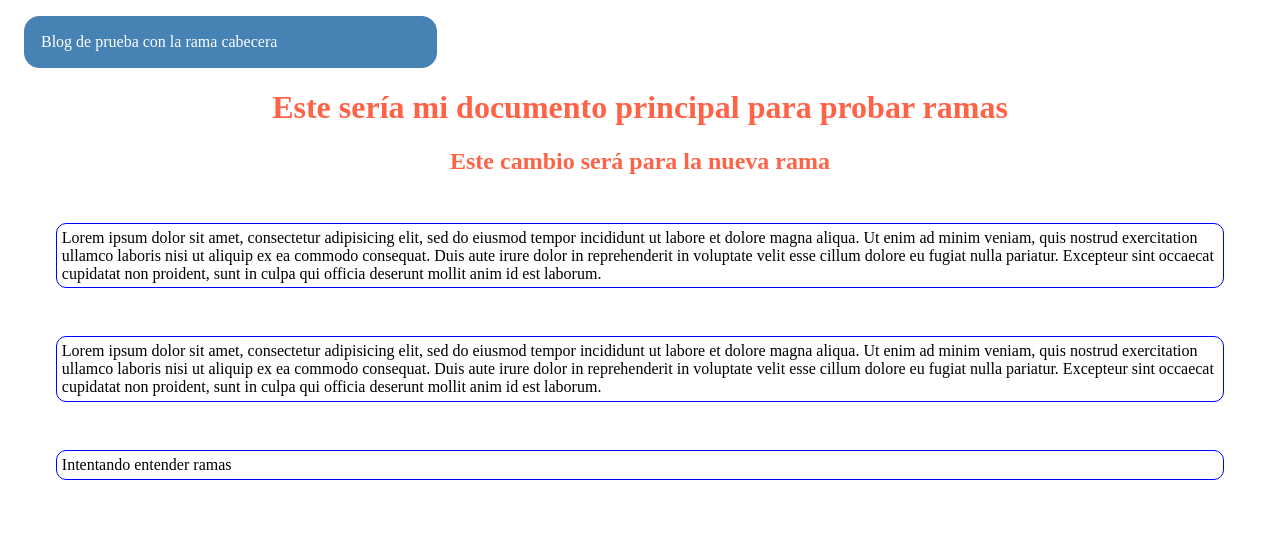
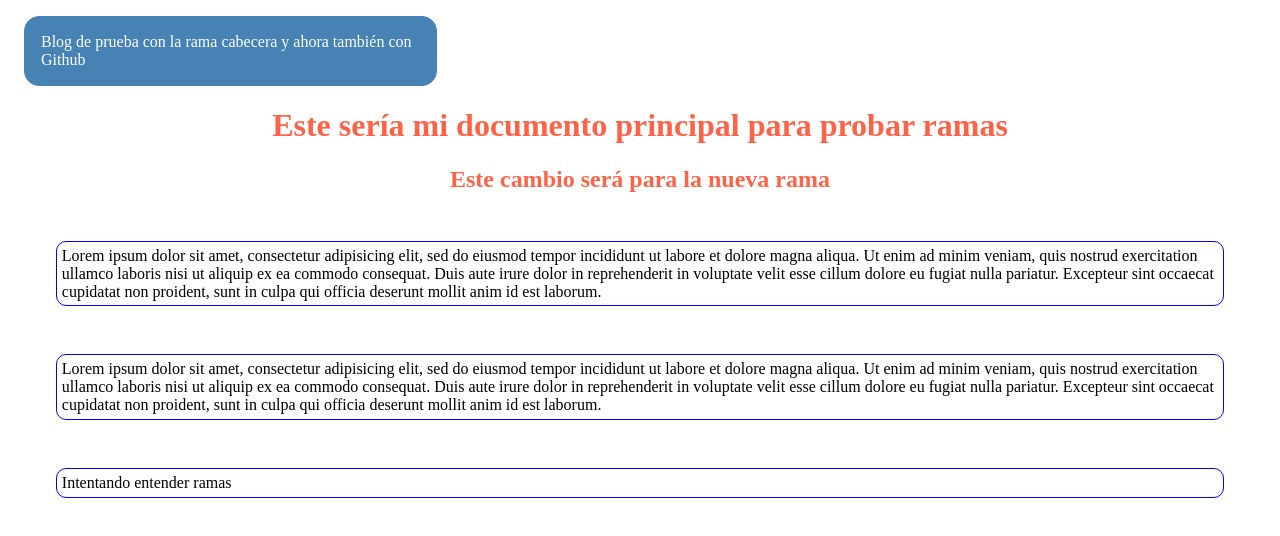
Before and after one commit to JesusBG5/cursoG, a plain HTML site: page index.html in a window 1280 px wide. Drawn offline with Linux system fonts and the light colour scheme.

Commit message:
Agregando cambios desde github

```diff
--- a/index.html
+++ b/index.html
@@ -33,7 +33,7 @@
 </head>
 <body>
 	<div id="cabecera">
-		Blog de prueba con la rama cabecera
+		Blog de prueba con la rama cabecera y ahora también con Github
 	</div>
 	<h1>Este sería mi documento principal para probar ramas</h1>
 	<h2>Este cambio será para la nueva rama</h2>
```
